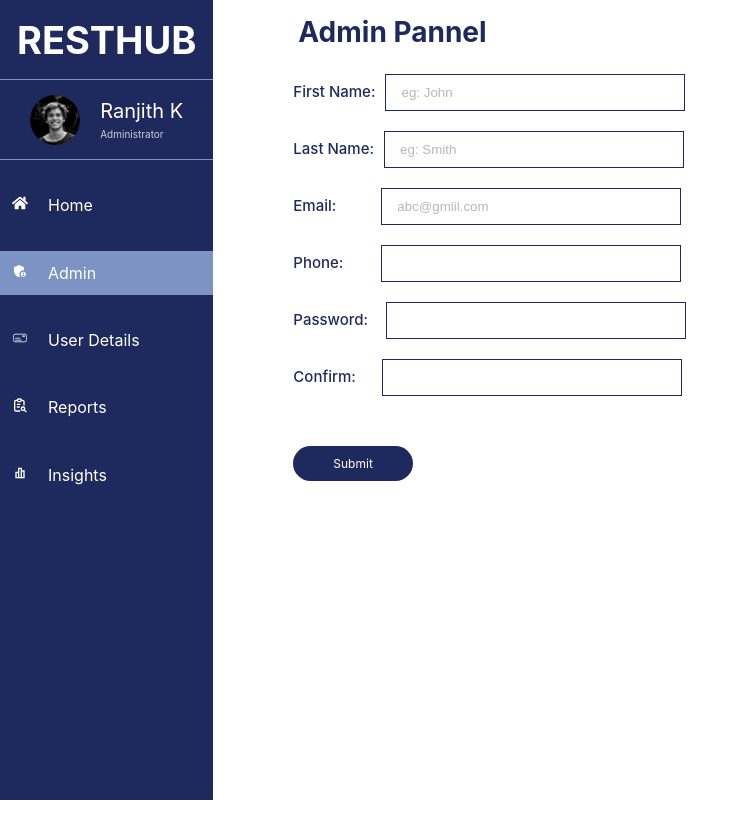
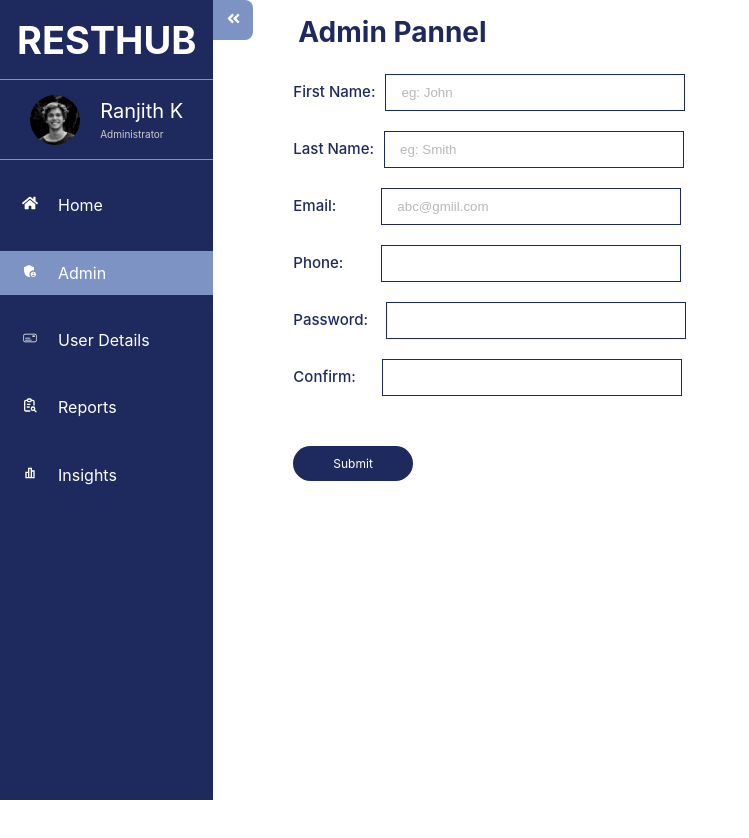
Before and after one commit to ranjith7265/RestHub, a React (Create React App) app: page /admin in a window 1280 px wide. Shown: the top 838 px of the page, without its empty margins (0-749 px from the left). Built offline with nearby package versions, Linux system fonts and the light colour scheme.

Commit message:
added sidebar toggle effect and fixed other simple code errors

```diff
--- a/src/components/Admin.jsx
+++ b/src/components/Admin.jsx
@@ -9,8 +9,6 @@ function Admin() {
   const [lastName, setLastName] = useState("");
   const [email, setEmail] = useState("");
   const [phone, setPhone] = useState("");
-  const [pwd, setpwd] = useState("");
-  const [cpwd, setcpwd] = useState("")
 
   const handleSubmit = (e) => {
     e.preventDefault();
@@ -25,14 +23,12 @@ function Admin() {
     setLastName("")
     setEmail("")
     setPhone("")
-    setpwd("")
-    setcpwd("")
   }
 
   const handleFirstNamechange = (e) => {
     const firstName = e.target.value;
     firstName.length < 5
-      ? setMessage("must be at least 5 characters")
+      ? setMessage("Must be at least 5 characters!!")
       : setMessage("");
 
     setFirstName(e.target.value);
@@ -41,7 +37,7 @@ function Admin() {
   const handleLastNamechange = (e) => {
     const lastName = e.target.value;
     lastName.length < 1
-      ? setMessage("Atleast 1 character must")
+      ? setMessage("Atleast 1 character must!!")
       : setMessage("");
 
     setLastName(e.target.value);
@@ -53,7 +49,7 @@ function Admin() {
     (email.toLowerCase()
     .match(
       /^(([^<>()[\]\\.,;:\s@"]+(\.[^<>()[\]\\.,;:\s@"]+)*)|.(".+"))@((\[[0-9]{1,3}\.[0-9]{1,3}\.[0-9]{1,3}\.[0-9]{1,3}\])|(([a-zA-Z\-0-9]+\.)+[a-zA-Z]{2,}))$/
-    ) ? setMessage("") : setMessage("Invalid email address"));
+    ) ? setMessage("") : setMessage("Invalid email address!!"));
 
     setEmail(e.target.value);
 };
@@ -61,7 +57,7 @@ function Admin() {
   const handlePhonechange = (e) => {
     const phone = e.target.value;
 
-    (phone.length < 10 ? setMessage("10 numbers must") : setMessage(""));
+    (phone.length < 10 ? setMessage("10 numbers must!!") : setMessage(""));
     setPhone(e.target.value)
   };
   return (
--- a/src/components/NavLinks.jsx
+++ b/src/components/NavLinks.jsx
@@ -9,26 +9,41 @@ import { NavLink } from "react-router-dom";
 function NavLinks() {
   return (
     <ul className="links">
-      <NavLink to="/" className="navlink" >
+      <NavLink to="/" className="navlink">
         <li className="link">
-          <FaHome /> <span className="link-item">Home</span>
+          <span className="link-icon">
+            <FaHome />
+          </span>
+          <span className="link-item">Home</span>
         </li>
       </NavLink>
       <NavLink to="/admin" className="navlink">
         <li className="link">
-          <MdAdminPanelSettings /> <span className="link-item">Admin</span>
+          <span className="link-icon">
+            <MdAdminPanelSettings />{" "}
+          </span>
+          <span className="link-item">Admin</span>
         </li>
       </NavLink>
       <NavLink to="/userdetails" className="navlink">
         <li className="link">
-          <CiMoneyCheck1 /> <span className="link-item">User Details</span>
+          <span className="link-icon">
+            <CiMoneyCheck1 />
+          </span>
+          <span className="link-item">User Details</span>
         </li>
       </NavLink>
       <li className="link">
-        <TbReportSearch /> <span className="link-item">Reports</span>
+        <span className="link-icon">
+          <TbReportSearch />{" "}
+        </span>
+        <span className="link-item">Reports</span>
       </li>
       <li className="link">
-        <CgInsights /> <span className="link-item">Insights</span>
+        <span className="link-icon">
+          <CgInsights />
+        </span>
+        <span className="link-item">Insights</span>
       </li>
     </ul>
   );
--- a/src/components/Sidebar.jsx
+++ b/src/components/Sidebar.jsx
@@ -1,21 +1,40 @@
-import React from "react";
+import React, { useState } from "react";
 import NavLinks from "./NavLinks";
 import profile from '../user-profile.jpg'
+import { FaAngleDoubleRight, FaAngleDoubleLeft } from "react-icons/fa";
 
 function Sidebar() {
+  const [toggle, settoggle] = useState(false);
+  const [toggleClass, setToggleClass] = useState("");
+
+  const handleToggle = () => {
+    if (!toggle) {
+      setToggleClass("close");
+      settoggle(true)
+    }
+    else {
+      setToggleClass("")
+      settoggle(false)
+    }
+  }
   return (
-    <section className="sidebar">
+    <section className={`sidebar ${toggleClass}`}>
       <h1 className="title">
         REST<span>HUB</span>
       </h1>
       <div className="user">
         <img className="user-picture" src={profile} alt="user-pic"></img>
-        <div>
+        <div className="user-name-role">
           <span className="user-name">Ranjith K</span>
           <p className="user-role">Administrator</p>
         </div>
       </div>
       <NavLinks />
+      <button onClick={handleToggle} className="toggle">
+        <span className="toggle-icon">
+          {toggle ? <FaAngleDoubleRight /> : <FaAngleDoubleLeft />}
+        </span>
+      </button>
     </section>
   );
 }
```
